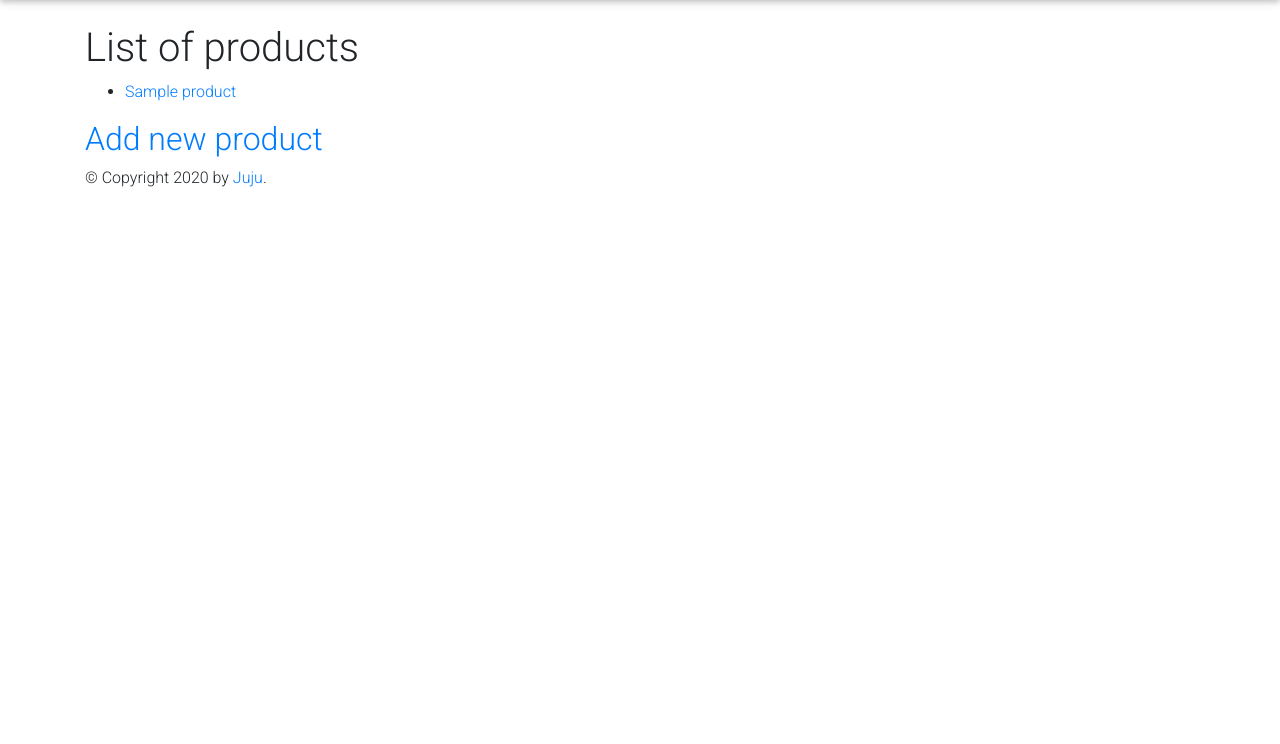
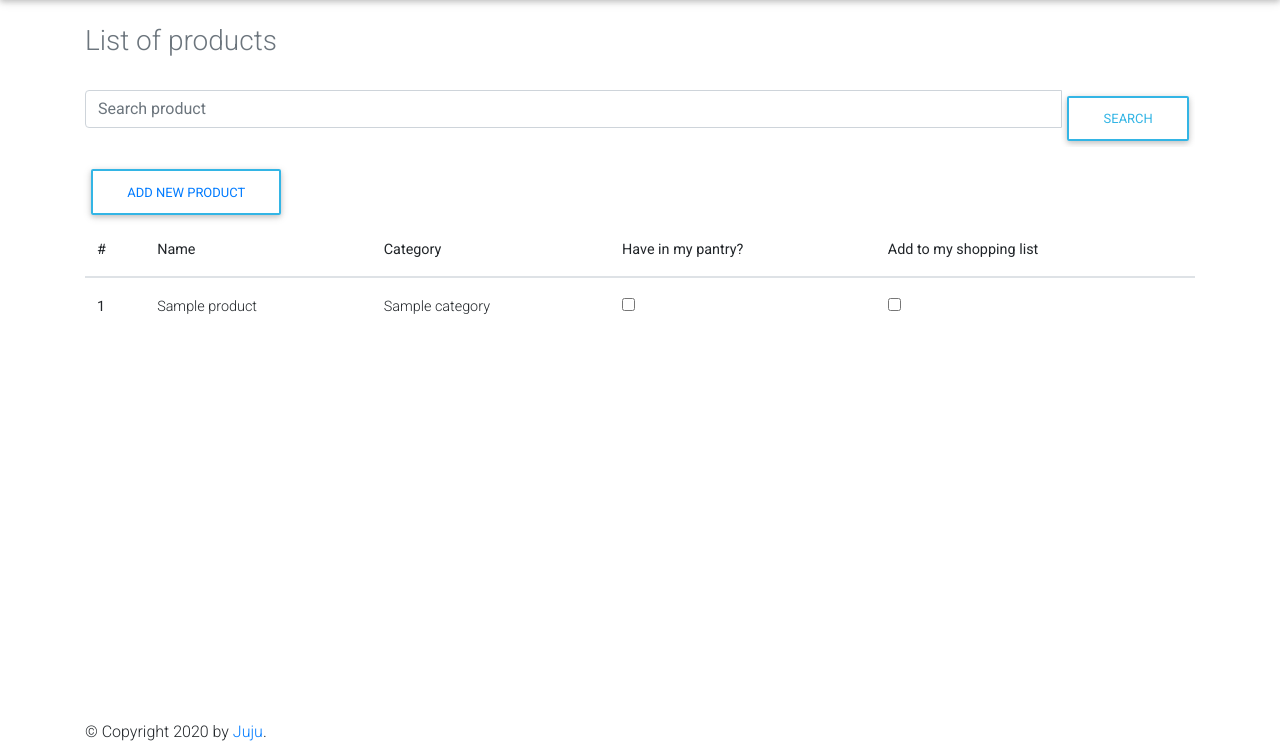
Before and after one commit to Juju-And/kitchen-book, a Flask app: template app/templates/products2.html in a window 1280 px wide. Shown: the part 56-800 px from the top of the page. Run offline with Flask 2, Linux system fonts and the light colour scheme; the template is opened without the code that fills it: most values are stand-ins (such as "Sample title", 1, 10 or a date in 2020); parts of the project's set-up code (start-up, migrations or seed data) failed here and were passed over; some libraries are stand-ins or nearby versions.

Commit message:
products table and recipes rating

```diff
--- a/app/models.py
+++ b/app/models.py
@@ -1,7 +1,10 @@
 from flask_login import UserMixin
 from flask_sqlalchemy import SQLAlchemy
 from sqlalchemy import func, TIMESTAMP
+from sqlalchemy.ext.declarative import declarative_base
 from werkzeug.security import generate_password_hash, check_password_hash
+
+Base = declarative_base()
 
 db = SQLAlchemy()
 
--- a/app/templates/layout.html
+++ b/app/templates/layout.html
@@ -74,13 +74,15 @@
 {% block content %}
 {% endblock %}
 
-
-<div id="footer">
+</div>
+<footer class="footer fixed-bottom">
+    <div class="container">
     {% block footer %}
     &copy; Copyright 2020 by <a href="http://domain.invalid/">Juju</a>.
     {% endblock %}
-</div>
-</div>
+    </div>
+</footer>
+
 <!-- JQuery -->
 <script type="text/javascript" src="https://cdnjs.cloudflare.com/ajax/libs/jquery/3.5.1/jquery.min.js"></script>
 <!-- Bootstrap tooltips -->
--- a/app/templates/products2.html
+++ b/app/templates/products2.html
@@ -1,20 +1,48 @@
 {% extends "layout.html" %}
 {% block title %}Index{% endblock %}
-{% block head %}
-  {{ super() }}
-  <style type="text/css">
-    .important { color: #336699; }
-  </style>
-{% endblock %}
 {% block content %}
-  <h1>List of products</h1>
 
-<ul>
-    {% for product in products %}
-    <li><a href="/products/{{ product.product_id }}">{{ product.name }}</a></li>
-    {% endfor %}
-</ul>
+<h3 class="text-muted">List of products</h3>
+<br>
+<form action="">
+    <div class="input-group mb-3">
 
-<h2><a href="/products/add">Add new product</a></h2>
+        <input type="text" name="expression" id="input-show-expression" class="form-control"
+               placeholder="Search product" aria-label="searched product"
+               aria-describedby="basic-addon2">
+        <div class="input-group-append">
+            <input id="btn-show-product " class="input-button btn btn-outline-info" type="submit" value="Search">
+        </div>
+
+    </div>
+</form>
+
+<button type="button" class="btn btn-outline-info btn-rounded waves-effect">
+    <a href="/products/add">Add new product</a>
+</button>
+
+<table class="table table-hover">
+  <thead>
+    <tr>
+      <th scope="col">#</th>
+      <th scope="col">Name</th>
+      <th scope="col">Category</th>
+      <th scope="col">Have in my pantry?</th>
+      <th scope="col">Add to my shopping list</th>
+    </tr>
+  </thead>
+  <tbody>
+  {% for product in products %}
+    <tr>
+      <th scope="row">{{ loop.index }}</th>
+      <td><a href="/products/{{ product.product_id }}">{{ product.name }}</a></td>
+      <td><a href="/products/{{ product.id }}">{{ product.category.name }}</a></td>
+      <td><input type="checkbox" value=""></td>
+      <td><input type="checkbox" value=""></td>
+    </tr>
+  {% endfor %}
+  </tbody>
+</table>
+
 
 {% endblock %}
```
Also changed, not shown: app/routes/products.py (+12 -4 lines), app/templates/recipe.html (+25 -0 lines).
